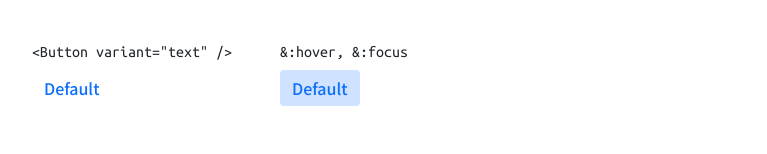
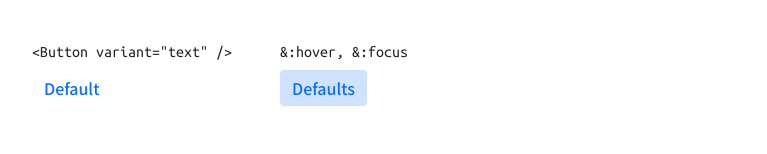
Before and after one commit to hitesh-coder/buttons, a Vue app: page / in a window 1280 px wide. Shown: the part 332-486 px from the top of the page, without its empty margins (224-991 px from the left). Built offline with nearby package versions, Linux system fonts and the light colour scheme.

Commit message:
Update text.vue

```diff
--- a/src/components/text.vue
+++ b/src/components/text.vue
@@ -6,7 +6,7 @@
     </div>
     <div>
       <div class="h6">&:hover, &:focus</div>
-      <div class="btn btn-outline-primary hover">Default</div>
+      <div class="btn btn-outline-primary hover">Defaults</div>
     </div>
   </div>
 </template>
```
